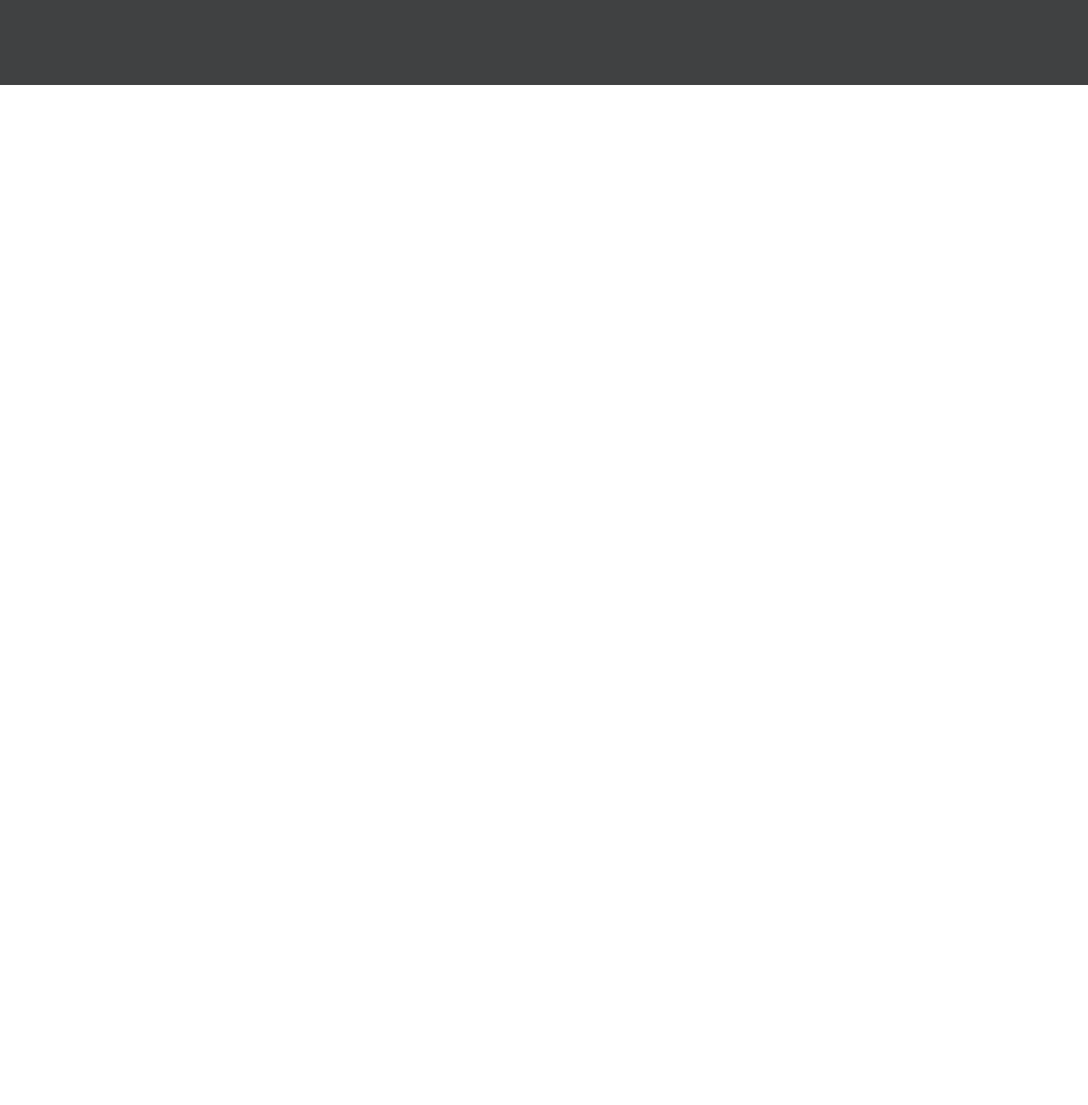
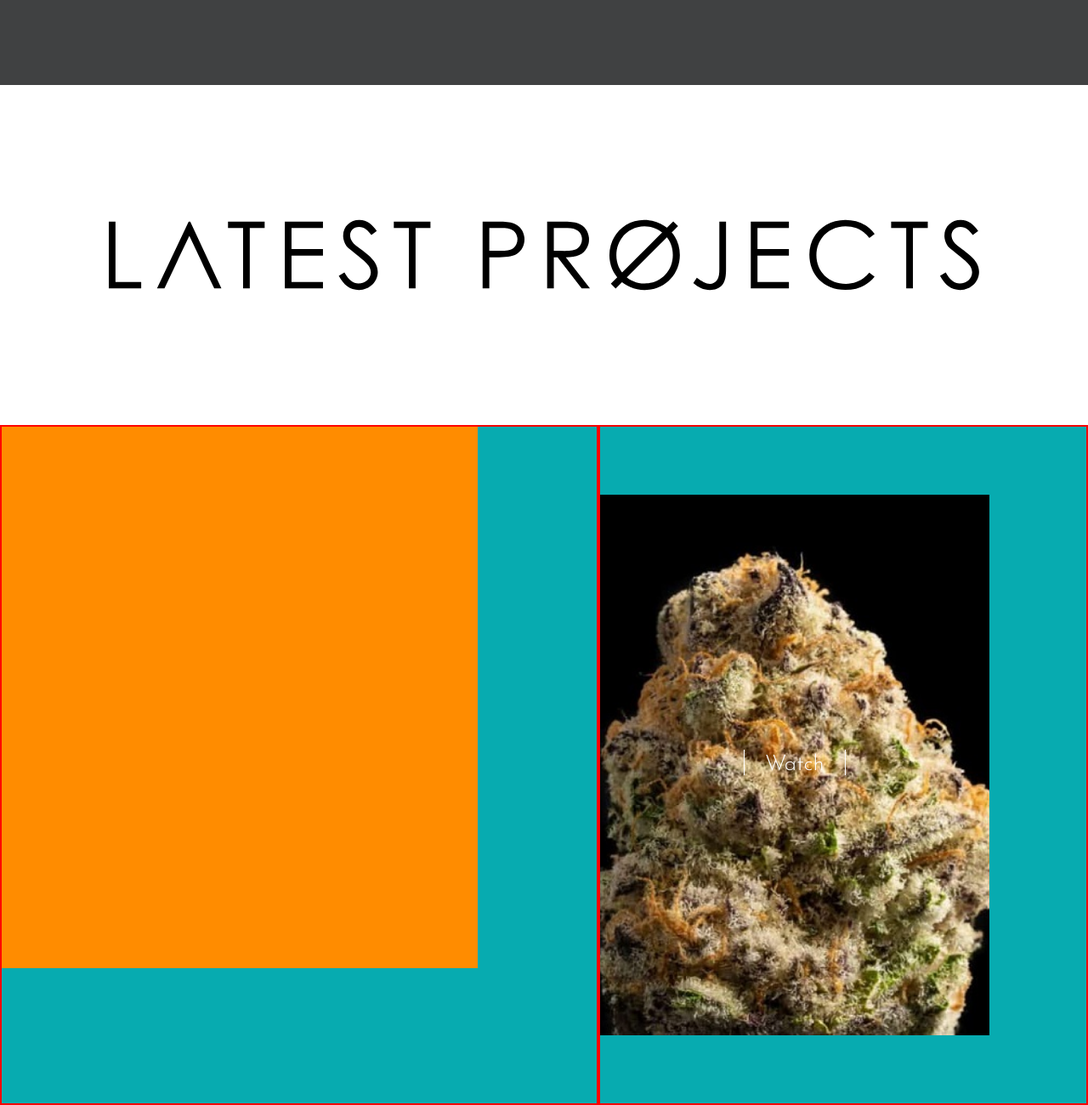
Before and after one commit to leilakf/first-Template, a plain HTML site: page index.html in a window 1280 px wide. Shown: the part 1500-2800 px from the top of the page at 85% size. Before the commit the page ends 1600 px from the top, so only its background shows below. Drawn offline with Linux system fonts and the light colour scheme.

Commit message:
part 3 .txt

```diff
--- a/assest/stylesheet/master.css
+++ b/assest/stylesheet/master.css
@@ -346,3 +346,129 @@ right: 30px;
 opacity: 0;
 left: 30px;
 }
+ .poster{
+    width: 100%;
+    height: 50vh;
+    /* background-color: brown; */
+     display: flex;
+    justify-content: center;
+    align-items: center;
+
+ }
+ .poster>figure{
+    /* background-color: blue; */
+    width: 80%;
+    height: 100%;
+ }
+ #main-p1>section{
+    /* width: 50%; */
+    border: 2px solid red;
+    height: 100vh;
+    background-color: rgb(7, 171, 176);
+ }
+ #main-p1>section:first-child{
+    width:55%;
+ }
+#main-p1>section:first-child>div{
+    width: 80%;
+    height: 80%;
+    background-color: darkorange ;
+}
+
+ #main-p1>section:last-child{
+    width: 45%;
+     display: flex;
+   justify-content: flex-start;
+   align-items:center;
+ }
+ #main-p1>section:last-child>div{
+   width: 80%;
+   height: 80%;
+   background-color: deeppink;
+ }
+ #main-p1>section:last-child>div>figure{
+    position: relative;
+    z-index: 999;
+    overflow: hidden;
+
+ }
+  #main-p1>section:last-child>div>figure::after{
+content: "";
+display: flex;
+width: 100%;
+height: 100%;
+background-color: rgba(0, 0, 0, 0);
+position: absolute;
+top: 0;left: 0;
+transition: 1s;
+
+ }
+  #main-p1>section:last-child>div>figure:hover>img{
+    transform: scale(1.3);
+  }
+ #main-p1>section:last-child>div>figure:hover::after{
+ background-color: rgba(42, 41, 41, 0.632);
+
+ }
+
+ #main-p1>section:last-child>div>figure>img{
+width:100%;
+height: 100%;
+object-fit: cover;
+background-size:cover;
+background-position:center;
+transition: 1s;
+
+ }
+ .txt{
+width: 100%;
+height: 100%;
+/* background-color: darkviolet; */
+position: absolute;
+top: 0px;
+left: 0px;
+z-index: 999;
+display: flex;
+justify-content: center;
+align-items: center;
+ }
+ .txt>figcaption{
+    width: 50%;
+   height: 40%;
+   /* background-color: deeppink; */
+   display: flex;
+   justify-content: center;
+   align-items: center;
+   /* position: relative; */
+
+ }
+ .txt>figcaption>a{
+    color: white;
+    width:150px;
+    height: 50px;
+    /* border: 2px solid rgb(155, 4, 4); */
+    display: flex;
+    justify-content: center;
+    align-items: center;
+    position: relative;
+    font-size: 2vw;
+    text-transform:capitalize;
+
+ }
+ .txt>figcaption>a::before,
+ .txt>figcaption>a::after{
+    content: "";
+    width: 1px;
+    height: 30px;
+    background-color: white;
+    position: absolute;
+ }
+ .txt>figcaption>a::before{
+    top: 7px;
+    right: 10%;
+
+ }
+.txt>figcaption>a::after{
+    top: 7px;
+    left: 10%;
+ }
--- a/index.html
+++ b/index.html
@@ -65,9 +65,30 @@
 
             </div>
         </section>
-
     </section>
-
+<!-- *****end banner***** -->
+<section class="poster">
+   <figure>
+    <img src="assest/img/vanta-studios-los-angeles-latest-projects.svg" alt="poster">
+   </figure>
+</section>
+<section id="main-p1">
+<section>
+    <div></div>
+</section>
+<section>
+    <div>
+        <figure>
+            <img src="assest/img/2.jpg" alt="main1">
+            <nav class="txt">
+                <figcaption>
+                 <a href="">watch</a>
+                </figcaption>
+            </nav>
+        </figure>
+    </div>
+</section>
+</section>
 
 
 
```
Also changed, not shown: assest/img/2.jpg (added), assest/img/vanta-studios-los-angeles-latest-projects.svg (added).
